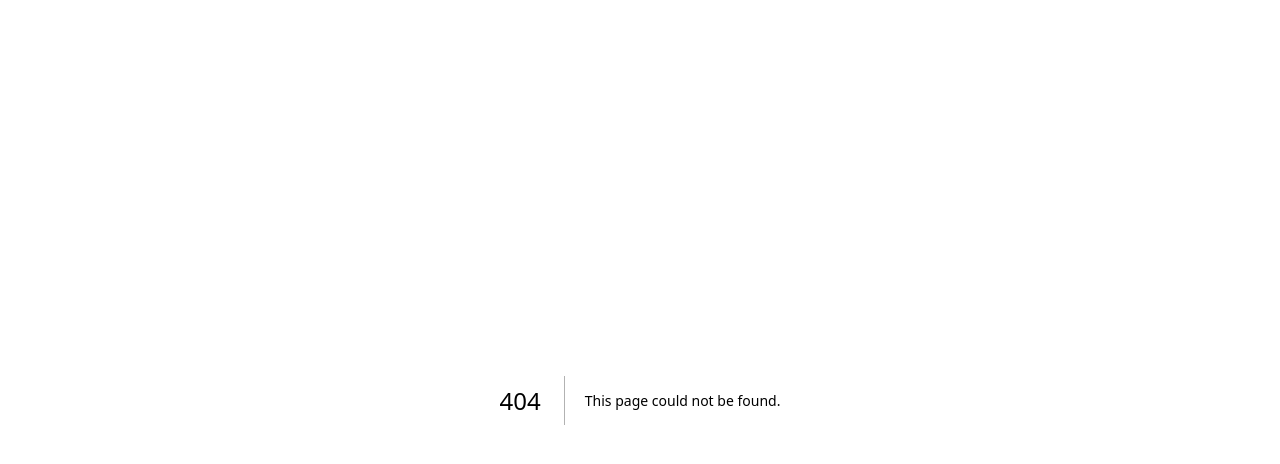
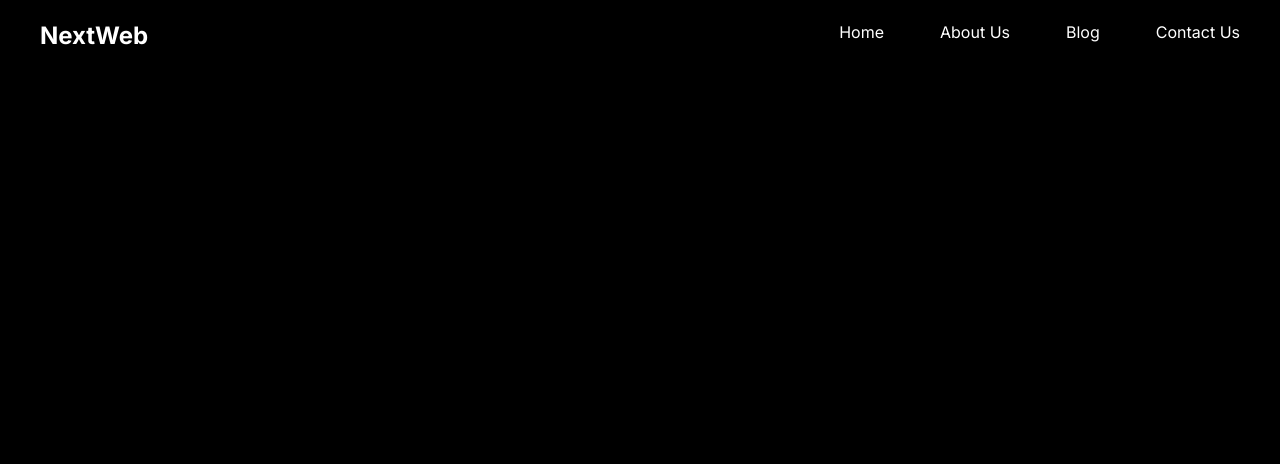
Before and after one commit to rohitsaroha125/nextWeb, a Next.js app: page /login in a window 1280 px wide. Before the commit this address had no page. Shown: the top 464 px of the page. Built offline with nearby package versions, Linux system fonts and the light colour scheme.

Commit message:
ADD: Navbar, loader, other pages

```diff
--- /dev/null
+++ b/src/app/(auth)/forgot-password/page.tsx
@@ -0,0 +1,7 @@
+import Image from 'next/image'
+
+export default function ForgotPassword() {
+  return (
+    <p>Forgot Password Page</p>
+  )
+}
--- /dev/null
+++ b/src/app/(auth)/login/page.tsx
@@ -0,0 +1,7 @@
+import Image from 'next/image'
+
+export default function Login() {
+  return (
+    <p>Login Page</p>
+  )
+}
--- /dev/null
+++ b/src/app/(auth)/register/page.tsx
@@ -0,0 +1,7 @@
+import Image from 'next/image'
+
+export default function Register() {
+  return (
+    <p>Register Page</p>
+  )
+}
--- /dev/null
+++ b/src/app/blog/layout.tsx
@@ -0,0 +1,12 @@
+const BlogLayout = ({children}: {
+    children: React.ReactNode;
+  }) => {
+    return(
+        <div>
+            <h2>This is blog layout</h2>
+            {children}
+        </div>
+    )
+}
+
+export default BlogLayout
--- /dev/null
+++ b/src/app/error.tsx
@@ -0,0 +1,9 @@
+'use client'
+
+const Error = () => {
+    return(
+        <p>Error Occured</p>
+    )
+}
+
+export default Error
--- a/src/app/globals.css
+++ b/src/app/globals.css
@@ -15,3 +15,52 @@
     --background-end-rgb: 0, 0, 0;
   }
 }
+
+.loadingBox{
+  width: 100vw;
+  height: 100vh;
+  position: fixed;
+  top: 0;
+  left: 0;
+  background: rgba(0,0,0,0.4);
+  display: flex;
+  justify-content: center;
+  align-items: center;
+}
+
+.loader-37 {
+	border-right: .1em solid #fff;
+	border-radius: 100%;
+	animation: loader-37 800ms linear infinite;
+	&:before,
+	&:after {
+		content: '';
+		width: .8em;
+		height: .8em;
+		display: block;
+		position: absolute;
+		top: calc(50% - .4em);
+		left: calc(50% - .4em);
+		border-left: .08em solid #fff;
+		border-radius: 100%;
+		animation: loader-37 400ms linear infinite reverse;
+	}
+	&:after {
+		width: .6em;
+		height: .6em;
+		top: calc(50% - .3em);
+		left: calc(50% - .3em);
+		border: 0;
+		border-right: .05em solid #fff;
+		animation: none;
+	}
+}
+
+@keyframes loader-37 {
+	from {
+		transform: rotate(360deg);
+	}
+	to {
+		transform: rotate(0deg);
+	}
+}
--- a/src/app/layout.tsx
+++ b/src/app/layout.tsx
@@ -1,22 +1,28 @@
-import type { Metadata } from 'next'
-import { Inter } from 'next/font/google'
-import './globals.css'
+import type { Metadata } from "next";
+import { Inter } from "next/font/google";
+import Navbar from "@/components/Navbar/Navbar";
+import Footer from "@/components/Footer/Footer";
+import "./globals.css";
 
-const inter = Inter({ subsets: ['latin'] })
+const inter = Inter({ subsets: ["latin"] });
 
 export const metadata: Metadata = {
-  title: 'Create Next App',
-  description: 'Generated by create next app',
-}
+  title: "Create Next App",
+  description: "Generated by create next app",
+};
 
 export default function RootLayout({
   children,
 }: {
-  children: React.ReactNode
+  children: React.ReactNode;
 }) {
   return (
     <html lang="en">
-      <body className={inter.className}>{children}</body>
+      <body className={`${inter.className} bg-black pl-10 pr-10`}>
+        <Navbar />
+        {children}
+        <Footer />
+      </body>
     </html>
-  )
+  );
 }
--- /dev/null
+++ b/src/app/loading.tsx
@@ -0,0 +1,10 @@
+const Loading = () => {
+  return (
+    <div className="loadingBox">
+      .loader-37
+      <div className="loader-37"></div>
+    </div>
+  );
+};
+
+export default Loading;
--- /dev/null
+++ b/src/components/Footer/Footer.tsx
@@ -0,0 +1,9 @@
+const Footer = () => {
+    return(
+        <div>
+            <p>Hello world</p>
+        </div>
+    )
+}
+
+export default Footer
--- /dev/null
+++ b/src/components/Navbar/Navbar.tsx
@@ -0,0 +1,12 @@
+import NavbarLinks from "./NavbarLinks"
+
+const Navbar = () => {
+    return(
+        <div className="w-full flex justify-between py-5">
+            <div><h1 className="text-2xl font-bold text-white">NextWeb</h1></div>
+            <NavbarLinks />
+        </div>
+    )
+}
+
+export default Navbar
--- /dev/null
+++ b/src/components/Navbar/NavbarLinks.tsx
@@ -0,0 +1,39 @@
+import Link from "next/link"
+
+interface NavbarOptions{
+    title: string,
+    link: string
+}
+
+const navbarOptions: NavbarOptions[] = [
+    {
+        title:'Home',
+        link:'/'
+    },
+    {
+        title: 'About Us',
+        link: '/about'
+    },
+    {
+        title: 'Blog',
+        link: '/blog'
+    },
+    {
+        title: 'Contact Us',
+        link: '/contact'
+    },
+]
+
+const NavbarLinks = () => {
+    return(
+        <div className="flex gap-14">
+            {
+                navbarOptions.map((option:NavbarOptions, i:number) => {
+                    return <Link href={option.link} key={i}><p className="text-white">{option.title}</p></Link>
+                })
+            }
+        </div>
+    )
+}
+
+export default NavbarLinks
```
